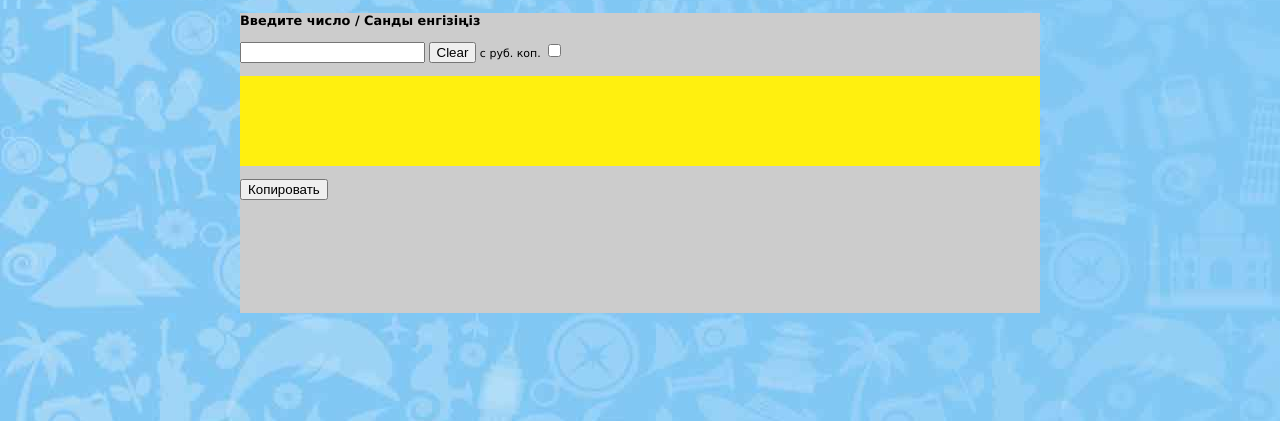
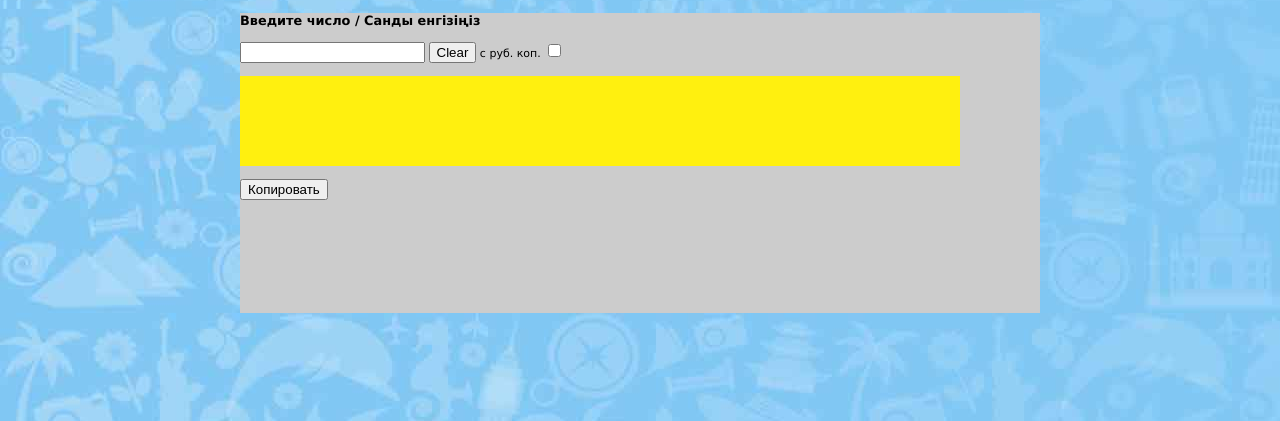
Before and after one commit to trmk1/kaz_num.github.io, a PHP site: page / in a window 1280 px wide. Shown: the top 421 px of the page. Run offline with PHP 8.4, Linux system fonts and the light colour scheme.

Commit message:
Update style.css

```diff
--- a/style.css
+++ b/style.css
@@ -27,6 +27,7 @@
 	#width:auto;/*Ширина в зависимости от разрешения экрана*/
 }
 .main {
+    width:90%; /*Ширина блока*/
     height:100%;
 }
 .main_in_main {
```
